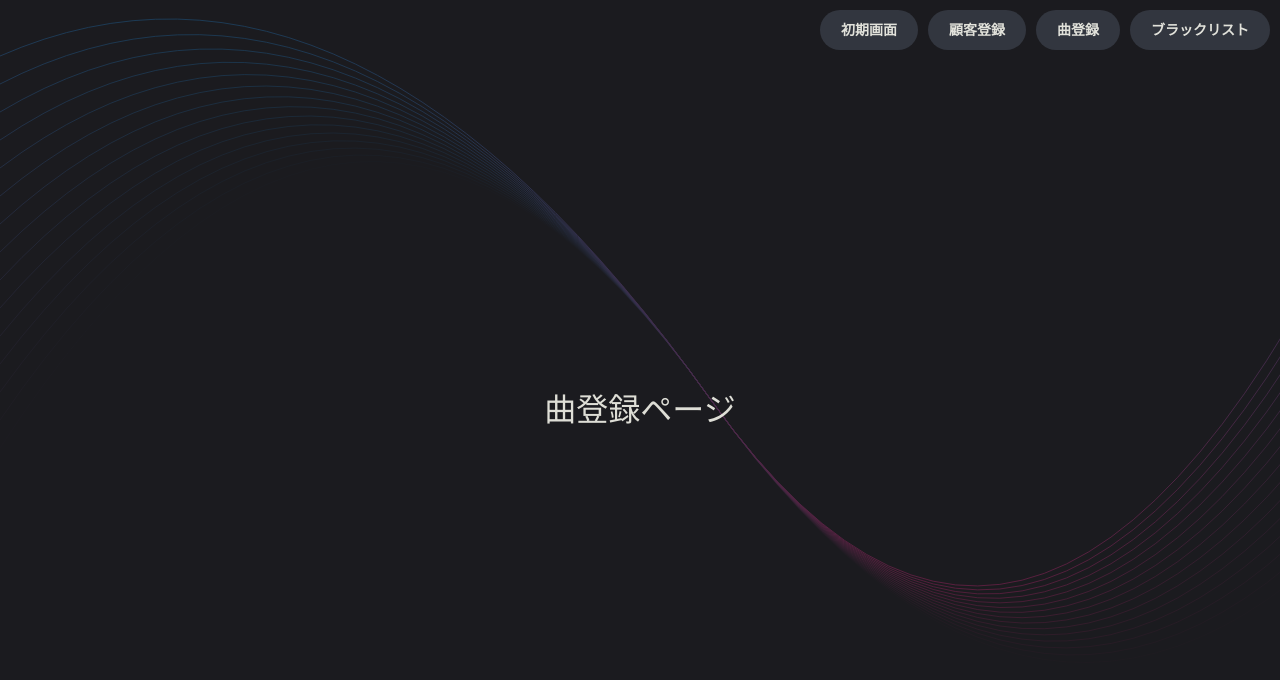
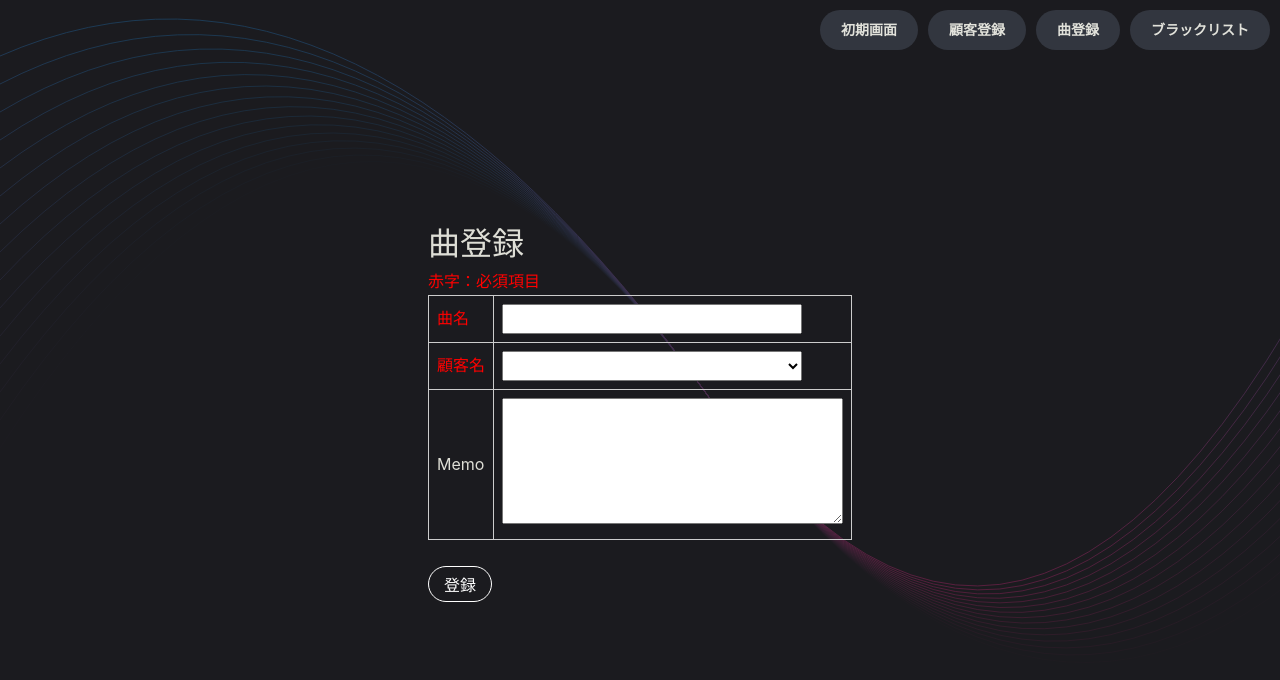
Before and after one commit to Chisato-Andy/manageCustomers, a Svelte app: page /song-registration in a window 1280 px wide. Shown: the top 680 px of the page. Built offline with nearby package versions, Linux system fonts and the light colour scheme.

Commit message:
曲登録追機能加

```diff
--- a/src/preload/index.d.ts
+++ b/src/preload/index.d.ts
@@ -1,5 +1,5 @@
 import { ElectronAPI } from '@electron-toolkit/preload'
-import { CustomerType } from '../lib/type'
+import { CustomerType, SongType } from '../lib/type'
 
 declare global {
   interface Window {
@@ -8,6 +8,7 @@ declare global {
       registerCustomer: (customer: CustomerType) => Promise<boolean>
       selectCustomerWithBlacklist: (judge: boolean) => Promise<CustomerType[]>
       updateCustomerWithBlacklist: (id: number) => Promise<void>
+      registerSong: (song: SongType) => Promise<boolean>
     }
   }
 }
--- a/src/preload/index.ts
+++ b/src/preload/index.ts
@@ -1,13 +1,14 @@
 import { contextBridge, ipcRenderer } from 'electron'
 import { electronAPI } from '@electron-toolkit/preload'
-import { CustomerType } from '../lib/type'
+import { CustomerType, SongType } from '../lib/type'
 
 // Custom APIs for renderer
 const api = {
   registerCustomer: (customer: CustomerType) => ipcRenderer.invoke('register-customer', customer),
   selectCustomerWithBlacklist: (judge: boolean) => ipcRenderer.invoke('select-customer', judge),
   updateCustomerWithBlacklist: (id: number) =>
-    ipcRenderer.invoke('update-customer-with-blacklist', id)
+    ipcRenderer.invoke('update-customer-with-blacklist', id),
+  registerSong: (song: SongType) => ipcRenderer.invoke('register-song', song)
 }
 
 // Use `contextBridge` APIs to expose Electron APIs to
--- a/src/renderer/src/components/CustomerRegistration.svelte
+++ b/src/renderer/src/components/CustomerRegistration.svelte
@@ -40,10 +40,54 @@
 
   function checkAge(): void {
     successMessage = 'registering'
-    if (customerModel.age.length > 5) {
-      errorlist.age = '・年齢は5字以内で入力してください'
-    } else {
-      errorlist.age = ''
+    if (customerModel.age) {
+      if (customerModel.age.length > 5) {
+        errorlist.age = '・年齢は5字以内で入力してください'
+        return
+      }
+
+      if (!/^\d+$/.test(customerModel.age)) {
+        errorlist.age = ''
+        errorlist.birthday = ''
+        return
+      }
+
+      if (customerModel.birthday) {
+        const inputBirthDay = new Date(customerModel.birthday)
+        if (inputBirthDay > now) {
+          errorlist.birthday = '・未来の日付は無効です'
+        } else {
+          const inputAge = parseInt(customerModel.age, 10)
+          // 入力値が数字に変換できなかった場合
+          if (isNaN(inputAge)) {
+            errorlist.age = ''
+            errorlist.birthday = ''
+            return
+          }
+
+          // Calculate age from birthday
+          // 年齢を誕生日から計算
+          const yearDiff = now.getFullYear() - inputBirthDay.getFullYear()
+          const hasHadBirthdayThisYear =
+            // 月比較
+            now.getMonth() > inputBirthDay.getMonth() ||
+            // 月が一致した場合、に日にちを比較
+            (now.getMonth() === inputBirthDay.getMonth() &&
+              now.getDate() >= inputBirthDay.getDate())
+
+          const calculatedAge = hasHadBirthdayThisYear ? yearDiff : yearDiff - 1
+
+          // Check if the calculated age matches the input age
+          if (calculatedAge !== inputAge) {
+            errorlist.birthday = `・年齢と誕生日が一致しません (誕生日から計算した年齢：${calculatedAge}）`
+          } else {
+            errorlist.birthday = ''
+          }
+        }
+      } else {
+        errorlist.age = ''
+        return
+      }
     }
   }
 
@@ -54,10 +98,14 @@
       if (inputBirthDay > now) {
         errorlist.birthday = '・未来の日付は無効です'
       } else if (inputBirthDay < now && customerModel.age) {
+        if (!/^\d+$/.test(customerModel.age)) {
+          errorlist.age = ''
+          return
+        }
         const inputAge = parseInt(customerModel.age, 10)
         // 入力値が数字に変換できなかった場合
         if (isNaN(inputAge)) {
-          errorlist.age = 'A'
+          errorlist.age = ''
           return
         }
 
--- a/src/renderer/src/components/SongRegistration.svelte
+++ b/src/renderer/src/components/SongRegistration.svelte
@@ -1,4 +1,184 @@
 <script lang="ts">
+  import type { CustomerType, SongType } from '../../../lib/type'
+  import { onMount } from 'svelte'
+
+  // 型 & 変数的な
+  let songModel: SongType = {
+    name: '',
+    customer_id: -1,
+    memo: ''
+  }
+
+  let errorlist = {
+    name: '',
+    customer_id: '',
+    memo: ''
+  }
+
+  let customerList: CustomerType[] = []
+  onMount(async () => {
+    const fetchCustomerList = async () => {
+      customerList = await window.api.selectCustomerWithBlacklist(false)
+    }
+    fetchCustomerList()
+  })
+
+  let successMessage = 'registering'
+
+  // validation
+  function checkName(): void {
+    successMessage = 'registering'
+    if (!songModel.name) {
+      errorlist.name = '・曲名は必須です'
+    } else if (songModel.name.length > 30) {
+      errorlist.name = '・曲名は30字以内で入力してください'
+    } else {
+      errorlist.name = ''
+    }
+  }
+
+  function checkCustomer(): void {
+    successMessage = 'registering'
+    if (songModel.customer_id === -1) {
+      errorlist.customer_id = '・顧客を選択してください'
+    } else {
+      errorlist.customer_id = ''
+    }
+  }
+
+  function checkMemo(): void {
+    successMessage = 'registering'
+    if (songModel.memo.length > 300) {
+      errorlist.memo = '・メモは300字以内で入力してください'
+    } else {
+      errorlist.memo = ''
+    }
+  }
+
+  // 関数集
+  function handleSubmit(): void {
+    successMessage = 'registering'
+
+    // 入力チェック
+    checkName()
+    checkCustomer()
+    checkMemo()
+
+    if (errorlist.name === '' && errorlist.customer_id === '' && errorlist.memo === '') {
+      // 登録する処理追加
+      const result = window.api.registerSong(songModel)
+
+      if (result) {
+        // 入力欄きれいに
+        cleanErrorlist()
+        cleanSongInput()
+        successMessage = '登録が完了しました！'
+      } else {
+        successMessage = '登録に失敗しました、'
+      }
+    } else {
+      successMessage = 'registering'
+    }
+  }
+
+  function cleanSongInput(): void {
+    songModel.name = ''
+    songModel.customer_id = -1
+    songModel.memo = ''
+  }
+
+  function cleanErrorlist(): void {
+    errorlist.name = ''
+    errorlist.customer_id = ''
+    errorlist.memo = ''
+  }
 </script>
 
-<h1>曲登録ページ</h1>
+<div>
+  <h1>曲登録</h1>
+  {#if errorlist.name}
+    <dev class="error">{errorlist.name}</dev>
+    <br />
+  {/if}
+  {#if errorlist.customer_id}
+    <dev class="error">{errorlist.customer_id}</dev>
+    <br />
+  {/if}
+  {#if errorlist.memo}
+    <dev class="error">{errorlist.memo}</dev>
+    <br />
+  {/if}
+
+  <form on:submit|preventDefault={handleSubmit}>
+    <div class="need">赤字：必須項目</div>
+    <table>
+      <tr>
+        <td style="color: red;">曲名</td>
+        <td>
+          <input
+            type="text"
+            bind:value={songModel.name}
+            autocomplete="off"
+            style="width:300px; height:30px;"
+            on:input={() => checkName()}
+          />
+        </td>
+      </tr>
+      <tr>
+        <td style="color: red;">顧客名</td>
+        <td>
+          <select
+            bind:value={songModel.customer_id}
+            on:change={() => checkCustomer()}
+            style="width:300px; height:30px;"
+          >
+            <option value="-1" disabled selected>顧客を選択してください</option>
+            {#each customerList as customer}
+              <option value={customer.id}>{customer.name}</option>
+            {/each}
+          </select>
+        </td>
+      </tr>
+      <tr>
+        <td>Memo</td>
+        <td>
+          <textarea bind:value={songModel.memo} rows="8" cols="40" on:input={() => checkMemo()} />
+        </td>
+      </tr>
+    </table>
+    <br />
+    <div style="display: flex; align-items: center;">
+      <button type="submit" class="register-button">登録</button>
+      {#if successMessage && successMessage !== 'registering'}
+        <div style="color: green;">{successMessage}</div>
+      {/if}
+    </div>
+  </form>
+</div>
+
+<style>
+  .error {
+    color: red;
+  }
+  .need {
+    color: red;
+  }
+  table {
+    border-collapse: collapse;
+    width: 100%;
+  }
+  td {
+    padding: 8px;
+    border: 1px solid #ccc;
+  }
+  .register-button {
+    margin-right: 20px;
+    cursor: pointer;
+    border-radius: 20px;
+    padding: 5px 15px;
+    font-size: 16px;
+    background-color: transparent;
+    color: white;
+    border: 1px solid white;
+  }
+</style>
```
Also changed, not shown: src/lib/server/db.ts (+39 -2 lines), src/lib/type.ts (+7 -0 lines), src/main/index.ts (+7 -1 lines).
